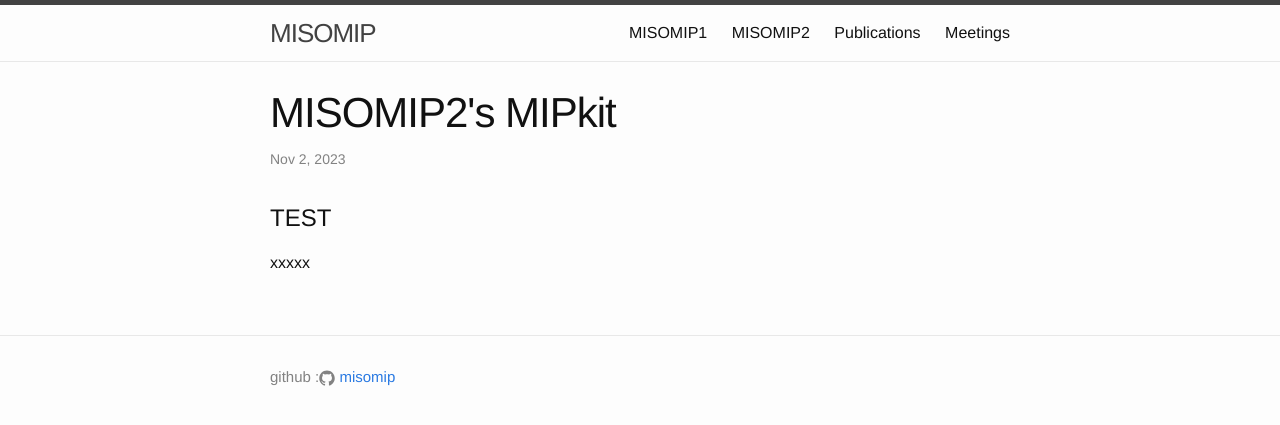
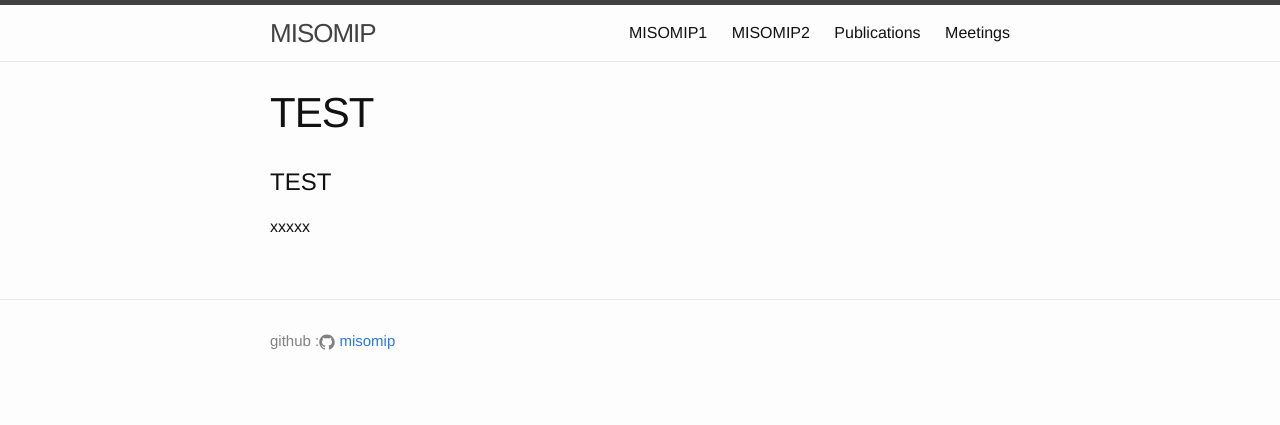
Before and after one commit to misomip/misomip.github.io, a Jekyll site: the page built from misomip2_dir/misomip2_MIPkit.md, in a window 1280 px wide. Shown: the top 425 px of the page. Built offline with Jekyll 4.4.1, drawn with Linux system fonts in a browser that asks for light colours; our own code applies the rules of GitHub Pages for plain Markdown files.

Commit message:
filling little by little

```diff
--- a/misomip2_dir/misomip2_MIPkit.md
+++ b/misomip2_dir/misomip2_MIPkit.md
@@ -1,9 +1,3 @@
----
-layout: post
-title: MISOMIP2's MIPkit
-date: 02-11-2023
----
-
 # TEST
 
 xxxxx
```
